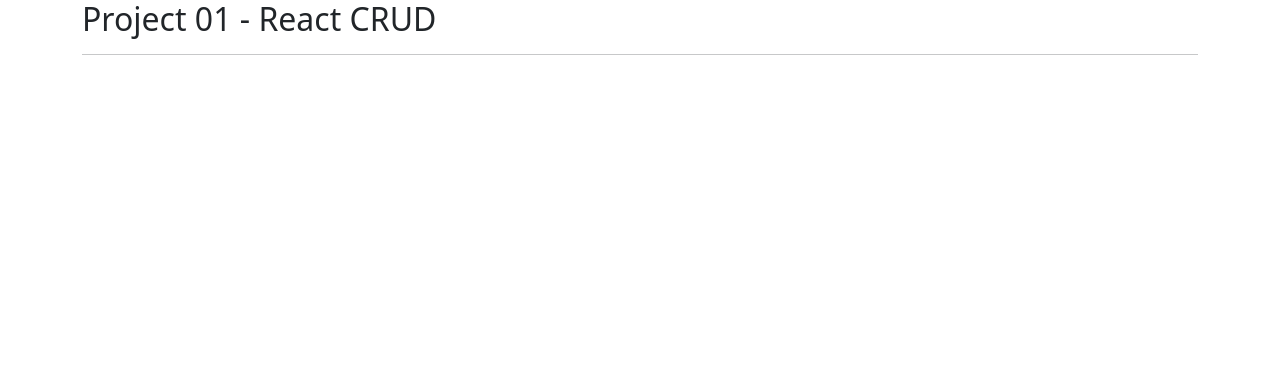
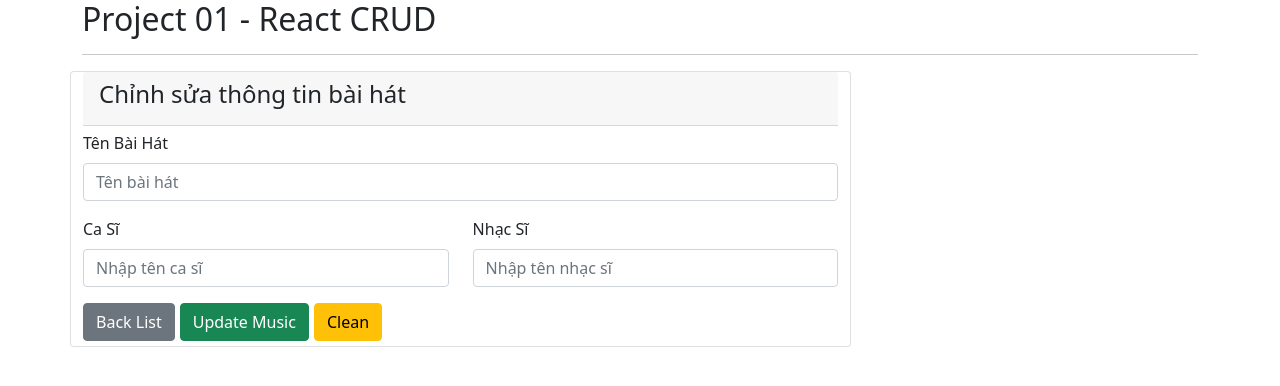
Before and after one commit to RKDN-DN3/fresher-k5-training-1, a React (Create React App) app: page /edit/1 in a window 1280 px wide. Shown: the top 386 px of the page. Built offline with nearby package versions, Linux system fonts and the light colour scheme.

Commit message:
resolve conflict

```diff
--- a/src/App.js
+++ b/src/App.js
@@ -1,15 +1,46 @@
 import logo from './logo.svg';
 import './App.css';
-import React,{useEffect, useState} from 'react';
-import { BrowserRouter as Router, Route, Switch } from 'react-router-dom';
+import React,{useState,useEffect} from 'react';
+import { BrowserRouter as Router, Link, Route, Switch, useHistory } from 'react-router-dom';
 import musicData from './data';
 import MusicTable from './component/table';
 import AddMusic from './component/Add-music';
+import EditMusic from './component/Edit-music';
+import DetailMusic from './component/Detail-music';
 
 function App() {
-
   const [searchText, setSearchText] = useState("");
   const [musices, setMusices] = useState([]);
+  const history = useHistory();
+  const addMusic = (music) =>{
+    console.log(music.length);
+    music.id = musices.length +1
+    setMusices([...musices,music])
+  }
+
+  const [editing, setEditing] = useState(false);
+  const initialFormMusic = { id: null, musicName:"",singer:"", musician:""};
+  const [musicInit, setMusicInit]= useState(initialFormMusic);
+
+  const editMusic = (music)=>{
+    setEditing(true);
+    setMusicInit({id:music.id, musicName: music.musicName, singer: music.singer, musician: music.musician});
+    console.log(music);
+
+  }
+  const updateMusic = (id, newMusic)=>{
+    setMusices(
+      musices.map((music)=>(music.id === id ? newMusic:music))
+    );
+    alert("Update thành công ")
+  }
+
+  const deleteMusic = (id)=>{
+    console.log(id)
+    setEditing(false)
+    setMusices(musices.filter(music=> music.id !==id))
+    alert("Xóa thành công")
+  }
 
   useEffect(()=>{
     const result = musicData.filter(nameMusic =>
@@ -25,15 +56,33 @@ function App() {
       <div className="container">
         <h2>Project 01 - React CRUD</h2>
         <hr/>
-
         <Switch>
           <Route path="/" exact>
-            <MusicTable musices ={musices}
-              setSearchText={setSearchText}
+            <MusicTable
+            musices ={musices}
+            editMusic ={editMusic}
+            deleteMusic={deleteMusic}
+            setSearchText={setSearchText}
             />
           </Route>
           <Route path="/add">
-            <AddMusic/>
+            <AddMusic
+            addMusic={addMusic}
+            />
+            {/* <EditMusic/> */}
+          </Route>
+          <Route path = '/edit/:id'>
+            <EditMusic
+              musicInit = {musicInit}
+              setEditing = {setEditing}
+              updateMusic = {updateMusic}
+            />
+          </Route>
+          <Route path = '/detail/:id'>
+            <DetailMusic
+              musicInit = {musicInit}
+             deleteMusic={deleteMusic}
+            />
           </Route>
         </Switch>
       </div>
--- a/src/component/Add-music.js
+++ b/src/component/Add-music.js
@@ -1,27 +1,77 @@
-    import React from 'react';
-    import {Row, Col,Form,Button, Card} from'react-bootstrap';
-    import './Add-music.css';
+import React,{useState} from 'react';
+import {Row, Col,Form,Button, Card} from'react-bootstrap';
+import { useHistory } from 'react-router-dom';
 
-    function AddMusic(){
+
+    function AddMusic(props){
+        const initialFormState = { id: null, musicName:"",singer:"", musician:""};
+        const [music, setMusic]= useState(initialFormState);
+        const [submitted, setSubmited] =useState(false);
+        const history = useHistory()
+
+        const handleInput = (event)=>{
+            /* const name = event.targe?.name
+            setMusicName(event.target.value);
+            switch (name) {
+                case "musicName":
+
+                    break;
+                default:
+                    break;
+            }; */
+
+            const { name, value } = event.target
+
+            setMusic({ ...music, [name]: value })
+
+        }
+        const onSubmit = (event) => {
+            event.preventDefault()
+            if (!music.musicName) return
+
+            props.addMusic(music)
+            setMusic(initialFormState)
+            setSubmited(true)
+            if(submitted == true){
+                alert("Thêm thanh công ")
+            }
+
+        }
+        function onBackList() {
+            history.push("/");
+        }
         return(
-            console.log("abc"),
             <Row style ={{width:'70%', alignItems: 'center'}}>
             <Card  >
                 <Card.Header>
                     <h4>Thêm bài hát mới</h4>
                 </Card.Header >
-                <Form >
+                <Form style={{marginTop:'5px'}}  onSubmit={onSubmit}>
+                    <Form.Group className="mb-3" controlId="formGridName">
+                        <Form.Label>Tên Bài Hát</Form.Label>
+                        <Form.Control name="musicName"  placeholder="Tên bài hát" type="text"  value={music.musicName} onChange={handleInput} />
+                    </Form.Group>
                     <Row className="mb-3">
-                        <Form.Group as={Col} controlId="formGridEmail">
-                        <Form.Label>Email</Form.Label>
-                        <Form.Control type="email" placeholder="Enter email" />
+                        <Form.Group as={Col} controlId="formGridSinger">
+                        <Form.Label>Ca Sĩ</Form.Label>
+                        <Form.Control name="singer" placeholder="Nhập tên ca sĩ"  value={music.singer} onChange={handleInput} />
                         </Form.Group>
 
-                        <Form.Group as={Col} controlId="formGridPassword">
-                        <Form.Label>Password</Form.Label>
-                        <Form.Control type="password" placeholder="Password" />
+                        <Form.Group as={Col} controlId="formGridMusician">
+                        <Form.Label>Nhạc Sĩ</Form.Label>
+                        <Form.Control  name="musician" placeholder="Nhập tên nhạc sĩ" value={music.musician} onChange={handleInput} />
                         </Form.Group>
+
                     </Row>
+
+                    <div style={{marginBottom:'5px'}}>
+                        <Button variant="secondary" onClick={onBackList}>
+                            Back List
+                        </Button>
+                        <Button variant="success" type="submit" style={{marginLeft:'5px'}} >
+                            ADD Music
+                        </Button>
+                    </div>
                 </Form>
             </Card>
             </Row>
--- /dev/null
+++ b/src/component/Detail-music.js
@@ -0,0 +1,60 @@
+import React,{useState} from 'react';
+import {Row, Col,Form,Button, Card} from'react-bootstrap';
+import { useHistory } from 'react-router-dom';
+
+function DetailMusic(props){
+    const [music, setMusic] = useState(props.musicInit);
+    const handleChange = e => {
+        const {name, value} = e.target;
+        setMusic({...music, [name]: value});
+    }
+    const history = useHistory()
+
+    function onBackList() {
+        history.push("/");
+    }
+    const deleteClick =()=>{
+        const id = music.id
+        console.log(id)
+        props.deleteMusic(id)
+        history.push("/");
+
+    }
+    return(
+        <Row style ={{width:'70%', alignItems: 'center'}}>
+        <Card  >
+            <Card.Header>
+                <h4>Thông tin bài hát</h4>
+            </Card.Header >
+            <Form style={{marginTop:'5px'}} >
+                <Form.Group className="mb-3" controlId="formGridName">
+                    <Form.Label>Tên Bài Hát</Form.Label>
+                    <Form.Control placeholder="Tên bài hát" value={music.musicName} onChange={handleChange} readOnly/>
+                </Form.Group>
+                <Row className="mb-3">
+                    <Form.Group as={Col} controlId="formGridSinger">
+                    <Form.Label>Ca Sĩ</Form.Label>
+                    <Form.Control placeholder="Nhập tên ca sĩ"  value={music.singer} onChange={handleChange} readOnly/>
+                    </Form.Group>
+
+                    <Form.Group as={Col} controlId="formGridMusician">
+                    <Form.Label>Nhạc Sĩ</Form.Label>
+                    <Form.Control  placeholder="Nhập tên nhạc sĩ" value={music.musician} onChange={handleChange} readOnly/>
+                    </Form.Group>
+
+                </Row>
+
+                <div style={{marginBottom:'5px'}}>
+                    <Button variant="secondary" onClick={onBackList} >
+                        Back List
+                    </Button>
+                    <Button variant="danger" onClick={deleteClick} style={{marginLeft:'5px'}}>
+                        Delete Music
+                    </Button>
+                </div>
+            </Form>
+        </Card>
+        </Row>
+    )
+}
+export default DetailMusic;
--- /dev/null
+++ b/src/component/Edit-music.js
@@ -0,0 +1,72 @@
+import React, { useEffect, useState } from 'react';
+import {Row, Col,Form,Button, Card} from'react-bootstrap';
+import { useHistory } from 'react-router-dom';
+
+function EditMusic(props){
+
+    const [music, setMusic] = useState(props.musicInit);
+
+    useEffect(()=>{
+        setMusic(props.musicInit)
+    }, [props])
+
+    const handleChange = e => {
+        const {name, value} = e.target;
+        setMusic({...music, [name]: value});
+    }
+
+    const onUpdate =e =>{
+        e.preventDefault();
+         props.updateMusic(music.id, music)
+         console.log(music)
+         history.push("/");
+    }
+    const history = useHistory()
+
+    function onBackList() {
+        history.push("/");
+    }
+    const cleanClick=()=>{
+        setMusic(music.musicName ="", music.singer="", music.musician="")
+    }
+    return(
+        <Row style ={{width:'70%', alignItems: 'center'}}>
+            <Card  >
+                <Card.Header>
+                    <h4>Chỉnh sửa thông tin bài hát</h4>
+                </Card.Header >
+                <Form style={{marginTop:'5px'}}  onSubmit={onUpdate}>
+                    <Form.Group className="mb-3" controlId="formGridName">
+                        <Form.Label>Tên Bài Hát</Form.Label>
+                        <Form.Control name="musicName"  placeholder="Tên bài hát" type="text"  value={music.musicName} onChange={handleChange} />
+                    </Form.Group>
+                    <Row className="mb-3">
+                        <Form.Group as={Col} controlId="formGridSinger">
+                        <Form.Label>Ca Sĩ</Form.Label>
+                        <Form.Control name="singer" placeholder="Nhập tên ca sĩ"  value={music.singer} onChange={handleChange} />
+                        </Form.Group>
+
+                        <Form.Group as={Col} controlId="formGridMusician">
+                        <Form.Label>Nhạc Sĩ</Form.Label>
+                        <Form.Control  name="musician" placeholder="Nhập tên nhạc sĩ" value={music.musician} onChange={handleChange} />
+                        </Form.Group>
+
+                    </Row>
+
+                    <div style={{marginBottom:'5px'}}>
+                        <Button variant="secondary" onClick={onBackList}>
+                            Back List
+                        </Button>
+                        <Button variant="success" type="submit" style={{marginLeft:'5px'}}>
+                            Update Music
+                        </Button>
+                        <Button variant="warning" type="submit" style={{marginLeft:'5px'}} onClick={cleanClick}>
+                            Clean
+                        </Button>
+                    </div>
+                </Form>
+            </Card>
+            </Row>
+    )
+}
+export default EditMusic;
```
Also changed, not shown: src/component/table.js (+23 -12 lines).
